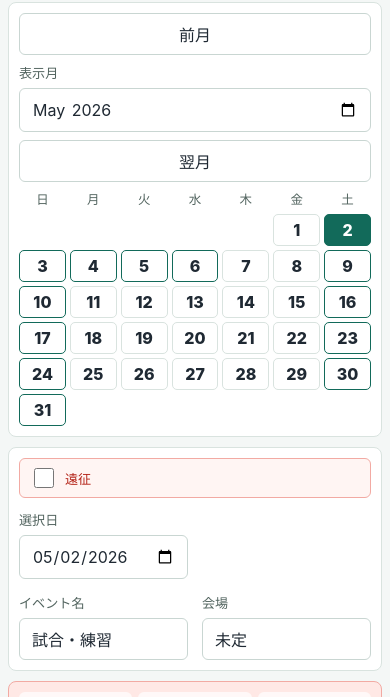
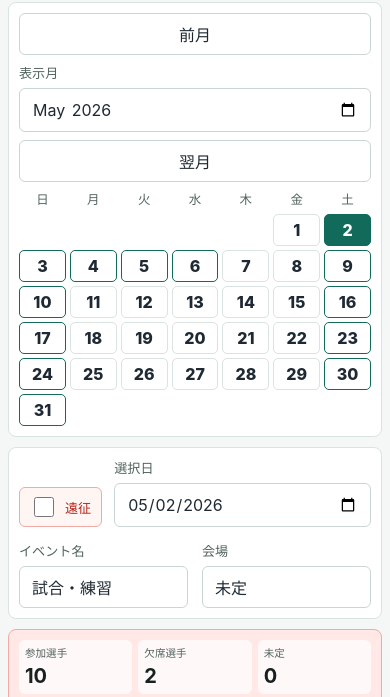
Before and after one commit to jinji-ascent-biz/baseball-dispatch-coordinator, a website: page index.html in a window 390 px wide. Shown: the part 75-772 px from the top of the page. Drawn offline with Linux system fonts and the light colour scheme.

Commit message:
fix: keep expedition checkbox left of date field

```diff
--- a/src/styles.css
+++ b/src/styles.css
@@ -196,7 +196,7 @@ h2 {
   padding: 16px;
 }
 
-.event-panel label:first-child {
+.event-panel > .date-expedition-field {
   grid-column: 1 / -1;
 }
 
@@ -774,3 +774,20 @@ h2 {
     padding-top: 6px;
   }
 }
+
+
+.date-expedition-field > label {
+  min-width: 0;
+}
+
+@media (max-width: 640px) {
+  .date-expedition-field {
+    display: grid;
+    grid-template-columns: auto minmax(0, 1fr);
+    align-items: end;
+  }
+
+  .date-expedition-field > label {
+    grid-column: auto;
+  }
+}
```
